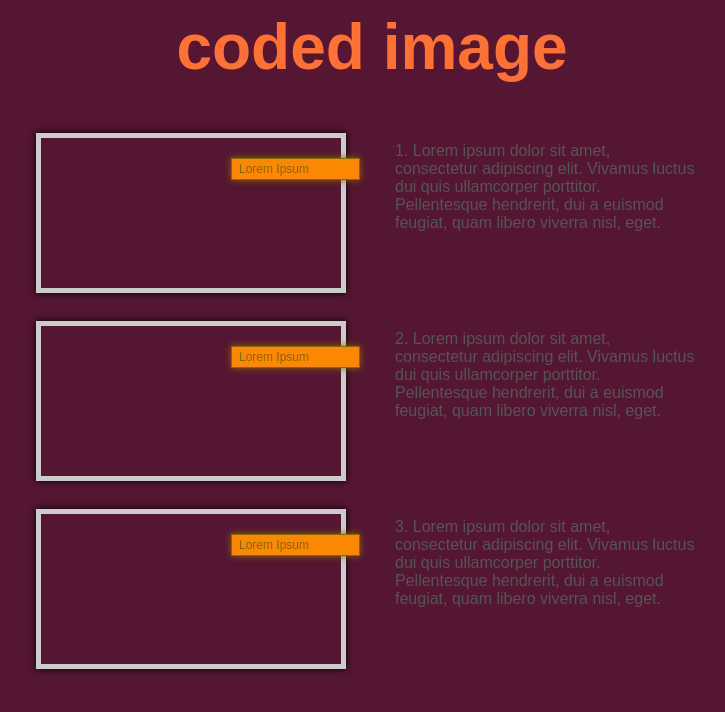
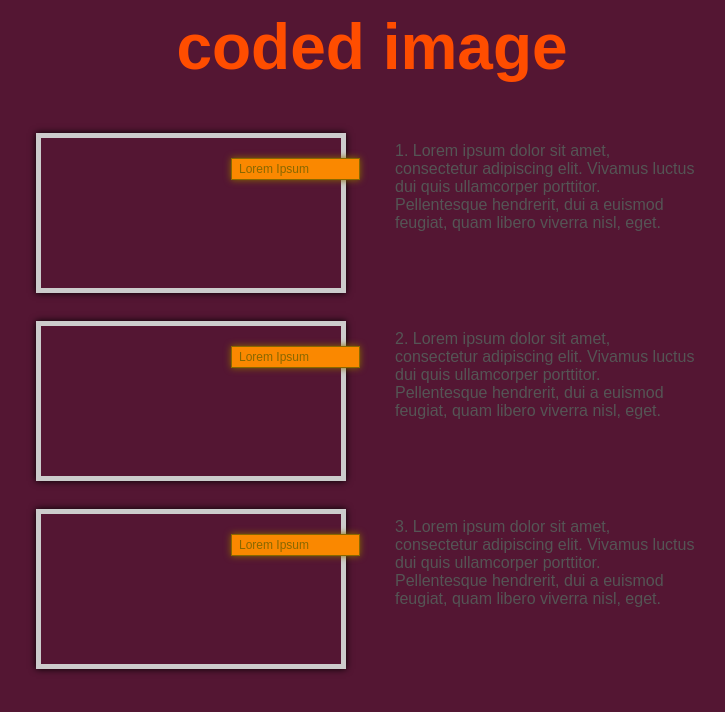
Before and after one commit to AlanAdamson/CodedImage, a website: page work/index.html in a window 1280 px wide. Shown: the whole page, without its empty margins (268-993 px from the left). Drawn offline with Linux system fonts and the light colour scheme.

Commit message:
changed logo med color back

```diff
--- a/style.css
+++ b/style.css
@@ -79,7 +79,7 @@ html, body {
 
 .logoMed {
   font-family: 'Arial', sans-serif;
-  color: #FF7033;
+  color: #FF4D00;
   font-size: 4em;
   font-weight: bold;
   float: left;
```
